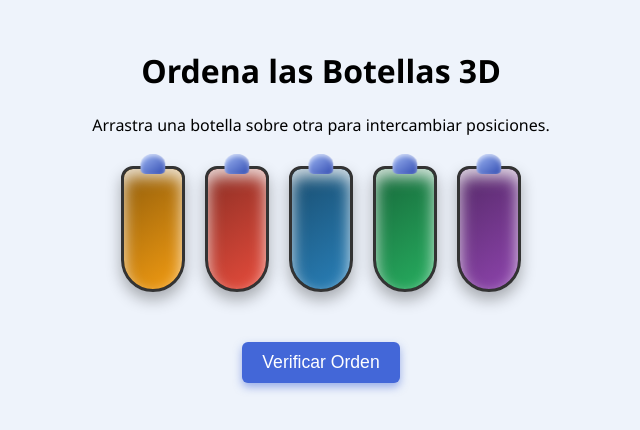
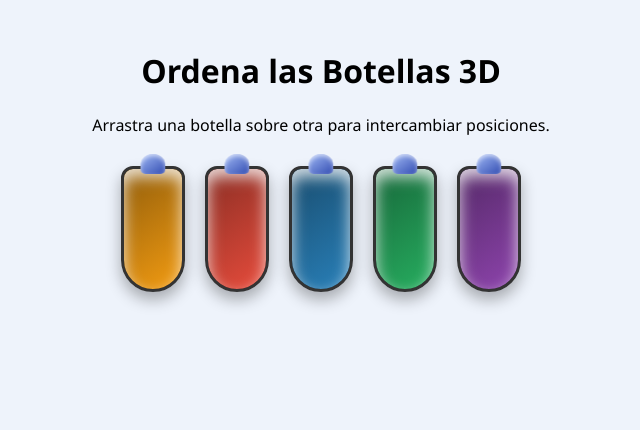
Before and after one commit to EduardoLainez/order-the-colors, a plain HTML site: page index.html in a window 1280 px wide. Shown: the whole page, without its empty margins (319-959 px from the left). Drawn offline with Linux system fonts and the light colour scheme.

Commit message:
Update index.html

```diff
--- a/index.html
+++ b/index.html
@@ -64,22 +64,6 @@
       100% { transform: rotate(3deg) translateY(4px); }
     }
 
-    button {
-      margin-top: 20px;
-      font-size: 1.1rem;
-      padding: 10px 20px;
-      border-radius: 6px;
-      border: none;
-      background-color: #4367d8;
-      color: white;
-      cursor: pointer;
-      box-shadow: 0 4px 8px rgba(67, 103, 216, 0.5);
-    }
-
-    button:hover {
-      background-color: #2f4fad;
-    }
-
     #result {
       margin-top: 20px;
       font-size: 1.3rem;
@@ -93,7 +77,6 @@
   <h1>Ordena las Botellas 3D</h1>
   <p>Arrastra una botella sobre otra para intercambiar posiciones.</p>
   <div id="container"></div>
-  <button onclick="checkOrder()">Verificar Orden</button>
   <p id="result"></p>
 
   <script>
@@ -167,7 +150,6 @@
       const draggedIndex = Array.from(container.children).indexOf(dragged);
       const targetIndex = Array.from(container.children).indexOf(target);
 
-      // Swap elements
       if (draggedIndex !== -1 && targetIndex !== -1) {
         const bottles = Array.from(container.children);
         container.insertBefore(dragged, bottles[targetIndex]);
@@ -186,6 +168,7 @@
         dragged.classList.remove("dancing");
         dragged.style.opacity = "1";
         dragged = null;
+        checkOrder(); // ✅ Verifica automáticamente al soltar
       }
     }
 
@@ -198,9 +181,9 @@
       for (let i = 0; i < correctOrder.length; i++) {
         if (currentOrder[i] === correctOrder[i]) correctCount++;
       }
-      result.textContent = `Botellas en posición correcta: ${correctCount} de ${correctOrder.length}`;
+      result.textContent = `Botellas correctas: ${correctCount} de ${correctOrder.length}`;
       if (correctCount === correctOrder.length) {
-        result.textContent += " 🎉 ¡Has ordenado todas las botellas!";
+        result.textContent += " 🎉 ¡Ganaste!";
       }
     }
 
```
